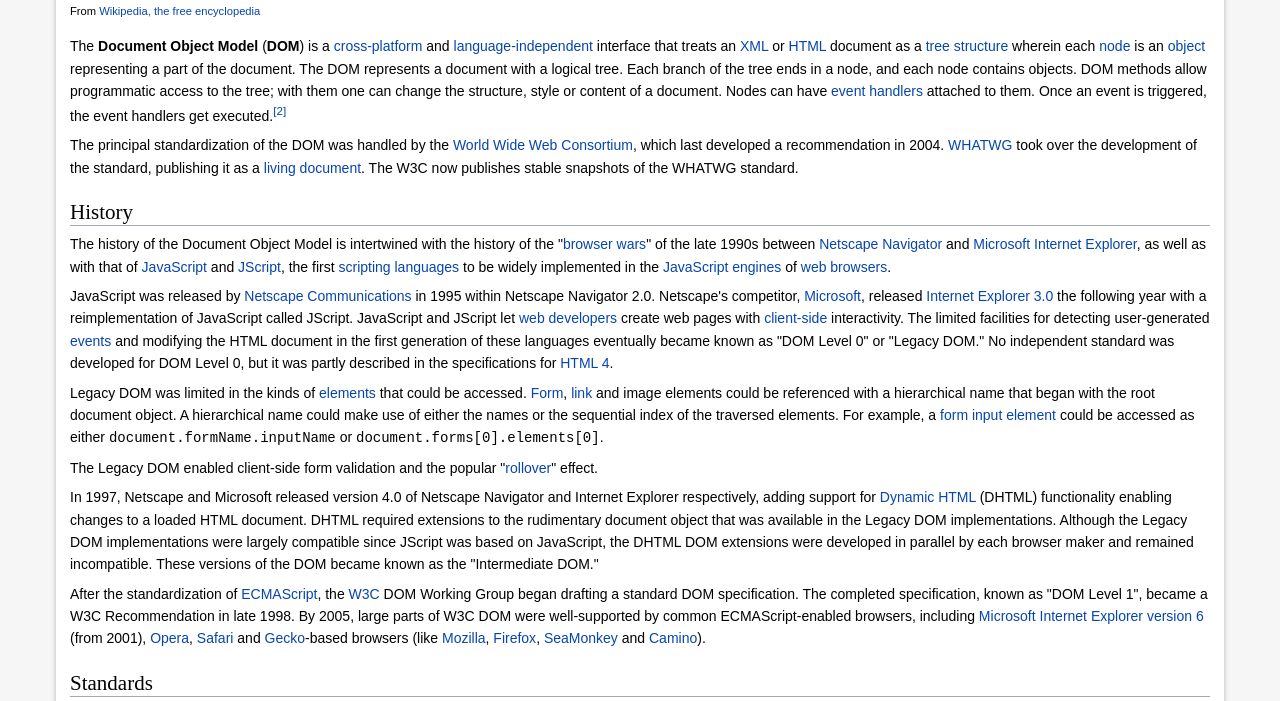
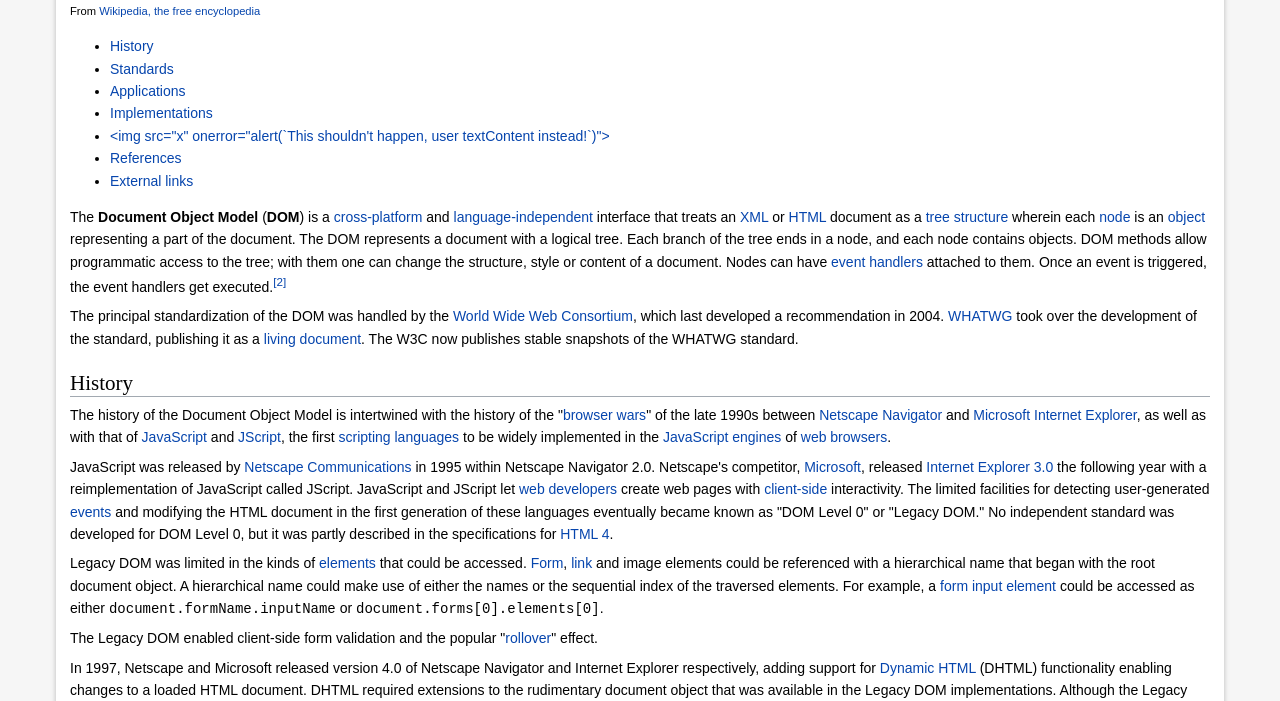
Before and after one commit to JakWai01/webdev-assignments, a plain HTML site: page dom/03 Inhaltsverzeichnis erstellen/vorlage.html in a window 1280 px wide. Shown: the part 60-761 px from the top of the page. Drawn offline with Linux system fonts and the light colour scheme.

Commit message:
feat: Add E3

```diff
--- a/dom/03 Inhaltsverzeichnis erstellen/vorlage.html
+++ b/dom/03 Inhaltsverzeichnis erstellen/vorlage.html
@@ -123,4 +123,23 @@
 
 <script>
 	// Your code goes here
+	for (let i = 0; i < document.getElementsByTagName("h2").length; i++) {
+
+		let node = document.createElement("li")
+
+		let textnode = document.createElement("a")
+		textnode.setAttribute("href", "#" + document.getElementsByTagName("h2")[i].id)
+		textnode.innerHTML = document.getElementsByTagName("h2")[i].innerHTML;
+		node.appendChild(textnode)
+
+		document.getElementsByClassName("toc")[0].appendChild(node)
+
+	}
+
+	for (let i = 0; i < document.getElementsByTagName("a").length; i++) {
+				if (document.getElementsByTagName("a")[i].getAttribute("href").startsWith("/wiki/")) {
+						document.getElementsByTagName("a")[i].setAttribute("href", "https://en.wikipedia.org/wiki/" + document.getElementsByTagName("a")[i].getAttribute("href").substr(6,))
+				}
+
+		}
 </script>
```
Also changed, not shown: dom/04 Miniübung DOM-Events/vorlage.html (+1 -0 lines).
